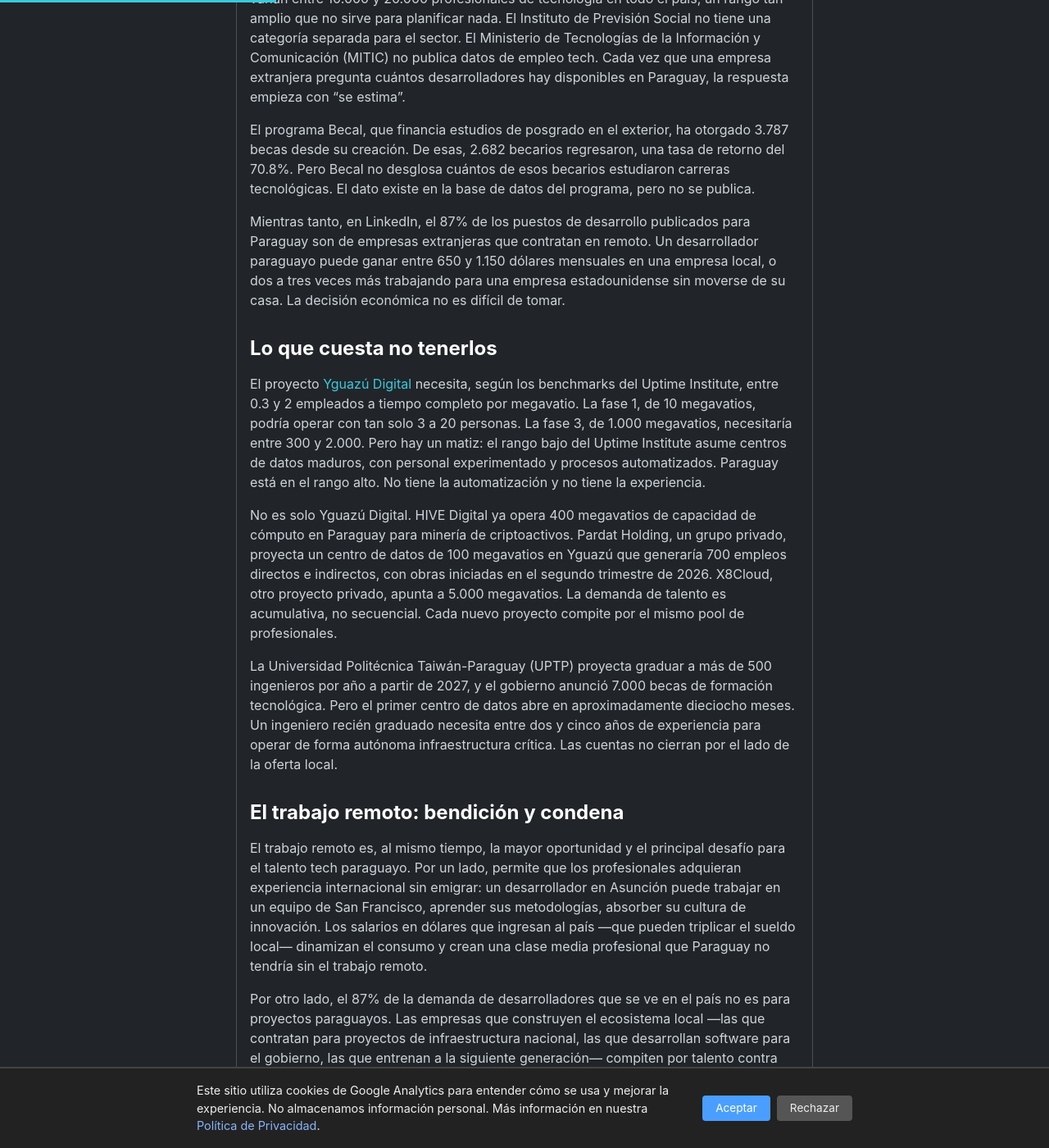
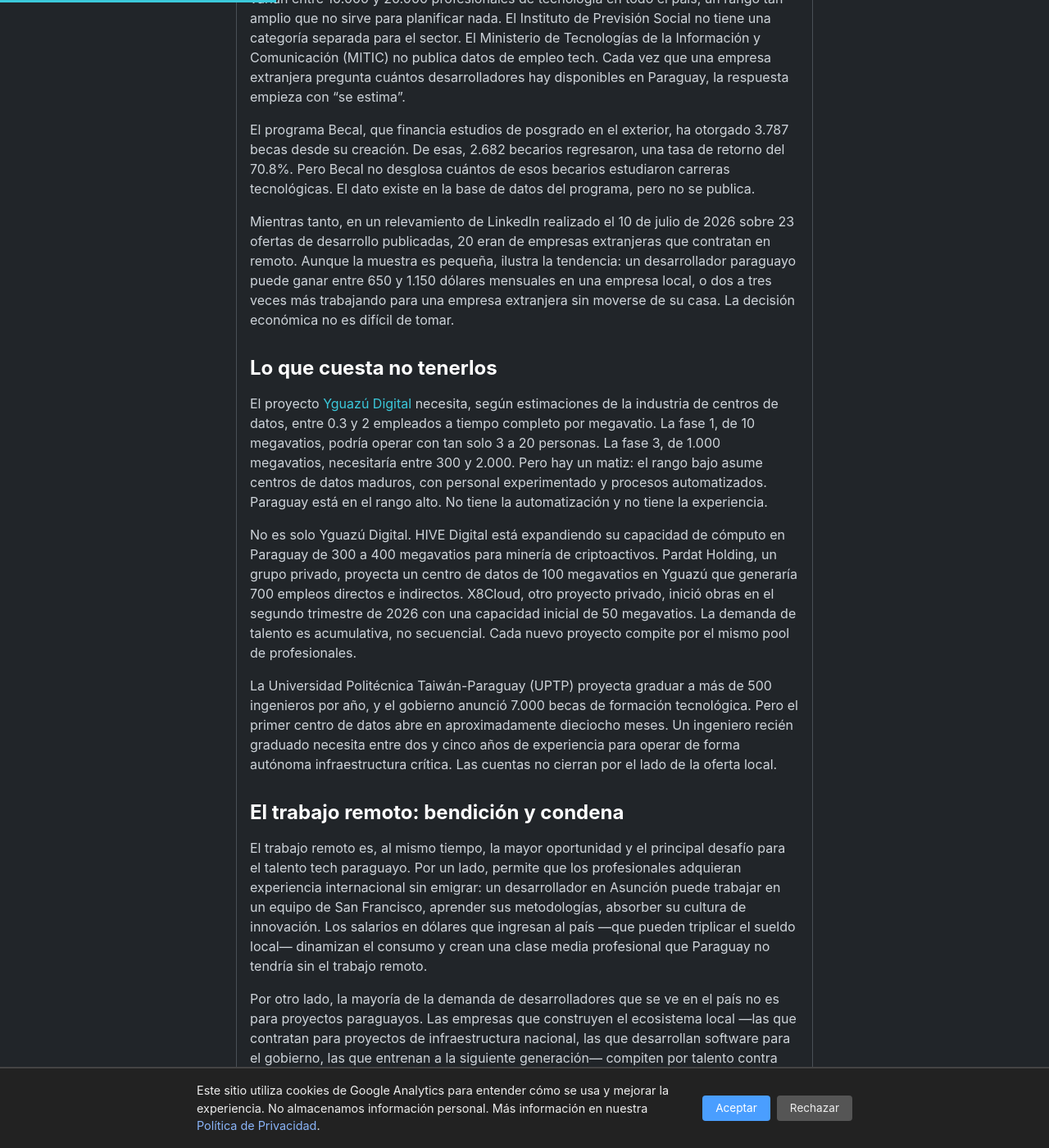
Before and after one commit to miravosqueinteresante/muchotexto.net, a Jekyll site: the page built from _posts/2026-07-10-talento-tech-paraguay-ia.md, in a window 1280 px wide and 1400 px high, scrolled down 786 px. Shown: the whole window at 82% size. Built offline with Jekyll 4.4.1, drawn with Linux system fonts in a browser that asks for light colours; comment, search, counter and statistics services are not loaded; some of the changed text lies outside the part shown.

Commit message:
Fix fact-check errors en articulo #21: 87pc sample size, Uptime attribution, X8Cloud MW, HIVE 300->400, Costa Rica number, JaP

```diff
--- a/_posts/2026-07-10-talento-tech-paraguay-ia.md
+++ b/_posts/2026-07-10-talento-tech-paraguay-ia.md
@@ -5,7 +5,7 @@
 last_modified_at: 2026-07-10
 categories: articulos
 tags: sociedad-trabajo ia-paraguay
-description: "Paraguay tiene energia y acuerdos para ser hub de IA. El 87% de los desarrolladores trabaja para el exterior y no existen datos de cuantos se fueron."
+description: "Paraguay tiene energia y acuerdos para ser hub de IA. La mayoria de los desarrolladores trabaja para el exterior y el 29% de los becarios de posgrado no regresa al pais."
 ---
 
 Paraguay tiene la energía más barata de Sudamérica, acuerdos diplomáticos con Taiwán que ningún otro país de la región puede replicar y un proyecto de centro de datos de inteligencia artificial que aspira a consumir 1.000 megavatios en su fase final. Tiene todo eso. Lo que no tiene son las personas que van a operarlo.
@@ -18,29 +18,29 @@
 
 El programa Becal, que financia estudios de posgrado en el exterior, ha otorgado 3.787 becas desde su creación. De esas, 2.682 becarios regresaron, una tasa de retorno del 70.8%. Pero Becal no desglosa cuántos de esos becarios estudiaron carreras tecnológicas. El dato existe en la base de datos del programa, pero no se publica.
 
-Mientras tanto, en LinkedIn, el 87% de los puestos de desarrollo publicados para Paraguay son de empresas extranjeras que contratan en remoto. Un desarrollador paraguayo puede ganar entre 650 y 1.150 dólares mensuales en una empresa local, o dos a tres veces más trabajando para una empresa estadounidense sin moverse de su casa. La decisión económica no es difícil de tomar.
+Mientras tanto, en un relevamiento de LinkedIn realizado el 10 de julio de 2026 sobre 23 ofertas de desarrollo publicadas, 20 eran de empresas extranjeras que contratan en remoto. Aunque la muestra es pequeña, ilustra la tendencia: un desarrollador paraguayo puede ganar entre 650 y 1.150 dólares mensuales en una empresa local, o dos a tres veces más trabajando para una empresa extranjera sin moverse de su casa. La decisión económica no es difícil de tomar.
 
 ## Lo que cuesta no tenerlos
 
-El proyecto [Yguazú Digital]({% post_url 2026-06-23-yguazu-digital-paraguay-hub-ia-mas-grande-del-mundo %}) necesita, según los benchmarks del Uptime Institute, entre 0.3 y 2 empleados a tiempo completo por megavatio. La fase 1, de 10 megavatios, podría operar con tan solo 3 a 20 personas. La fase 3, de 1.000 megavatios, necesitaría entre 300 y 2.000. Pero hay un matiz: el rango bajo del Uptime Institute asume centros de datos maduros, con personal experimentado y procesos automatizados. Paraguay está en el rango alto. No tiene la automatización y no tiene la experiencia.
+El proyecto [Yguazú Digital]({% post_url 2026-06-23-yguazu-digital-paraguay-hub-ia-mas-grande-del-mundo %}) necesita, según estimaciones de la industria de centros de datos, entre 0.3 y 2 empleados a tiempo completo por megavatio. La fase 1, de 10 megavatios, podría operar con tan solo 3 a 20 personas. La fase 3, de 1.000 megavatios, necesitaría entre 300 y 2.000. Pero hay un matiz: el rango bajo asume centros de datos maduros, con personal experimentado y procesos automatizados. Paraguay está en el rango alto. No tiene la automatización y no tiene la experiencia.
 
-No es solo Yguazú Digital. HIVE Digital ya opera 400 megavatios de capacidad de cómputo en Paraguay para minería de criptoactivos. Pardat Holding, un grupo privado, proyecta un centro de datos de 100 megavatios en Yguazú que generaría 700 empleos directos e indirectos, con obras iniciadas en el segundo trimestre de 2026. X8Cloud, otro proyecto privado, apunta a 5.000 megavatios. La demanda de talento es acumulativa, no secuencial. Cada nuevo proyecto compite por el mismo pool de profesionales.
+No es solo Yguazú Digital. HIVE Digital está expandiendo su capacidad de cómputo en Paraguay de 300 a 400 megavatios para minería de criptoactivos. Pardat Holding, un grupo privado, proyecta un centro de datos de 100 megavatios en Yguazú que generaría 700 empleos directos e indirectos. X8Cloud, otro proyecto privado, inició obras en el segundo trimestre de 2026 con una capacidad inicial de 50 megavatios. La demanda de talento es acumulativa, no secuencial. Cada nuevo proyecto compite por el mismo pool de profesionales.
 
-La Universidad Politécnica Taiwán-Paraguay (UPTP) proyecta graduar a más de 500 ingenieros por año a partir de 2027, y el gobierno anunció 7.000 becas de formación tecnológica. Pero el primer centro de datos abre en aproximadamente dieciocho meses. Un ingeniero recién graduado necesita entre dos y cinco años de experiencia para operar de forma autónoma infraestructura crítica. Las cuentas no cierran por el lado de la oferta local.
+La Universidad Politécnica Taiwán-Paraguay (UPTP) proyecta graduar a más de 500 ingenieros por año, y el gobierno anunció 7.000 becas de formación tecnológica. Pero el primer centro de datos abre en aproximadamente dieciocho meses. Un ingeniero recién graduado necesita entre dos y cinco años de experiencia para operar de forma autónoma infraestructura crítica. Las cuentas no cierran por el lado de la oferta local.
 
 ## El trabajo remoto: bendición y condena
 
 El trabajo remoto es, al mismo tiempo, la mayor oportunidad y el principal desafío para el talento tech paraguayo. Por un lado, permite que los profesionales adquieran experiencia internacional sin emigrar: un desarrollador en Asunción puede trabajar en un equipo de San Francisco, aprender sus metodologías, absorber su cultura de innovación. Los salarios en dólares que ingresan al país —que pueden triplicar el sueldo local— dinamizan el consumo y crean una clase media profesional que Paraguay no tendría sin el trabajo remoto.
 
-Por otro lado, el 87% de la demanda de desarrolladores que se ve en el país no es para proyectos paraguayos. Las empresas que construyen el ecosistema local —las que contratan para proyectos de infraestructura nacional, las que desarrollan software para el gobierno, las que entrenan a la siguiente generación— compiten por talento contra empresas que pagan en dólares desde Nueva York, Londres o São Paulo.
+Por otro lado, la mayoría de la demanda de desarrolladores que se ve en el país no es para proyectos paraguayos. Las empresas que construyen el ecosistema local —las que contratan para proyectos de infraestructura nacional, las que desarrollan software para el gobierno, las que entrenan a la siguiente generación— compiten por talento contra empresas que pagan en dólares desde Nueva York, Londres o São Paulo.
 
 Paraguay no tiene un programa de incentivos para que los profesionales tech trabajen en proyectos locales, ni un programa de retorno para la diáspora, ni una red organizada de paraguayos en tecnología en el exterior. Tampoco tiene, a diferencia de lo que hizo Costa Rica con Intel en los noventa, un mecanismo para que las empresas que llegan inviertan en formar a quienes van a contratar. Chile tiene ChileGlobal. Argentina tiene RAICES. Uruguay tiene una diáspora activa que invierte en startups locales. Paraguay no tiene nada equivalente.
 
 ## Lo que otros países hicieron
 
-Costa Rica enfrentó un problema similar cuando Intel llegó en 1997. La empresa necesitaba cientos de ingenieros y el país no los tenía. La solución no fue solamente educativa: fue un pacto entre el gobierno, la universidad pública y la empresa. El Instituto Tecnológico de Costa Rica (TEC) ajustó sus currículos a las necesidades de Intel. El gobierno garantizó estabilidad fiscal y jurídica. Intel invirtió en formación. Veinticinco años después, Costa Rica exporta dispositivos médicos por 33.680 millones de dólares y tiene uno de los ecosistemas de talento más sólidos de América Latina.
+Costa Rica enfrentó un problema similar cuando Intel llegó en 1997. La empresa necesitaba cientos de ingenieros y el país no los tenía. La solución no fue solamente educativa: fue un pacto entre el gobierno, la universidad pública y la empresa. El Instituto Tecnológico de Costa Rica (TEC) ajustó sus currículos a las necesidades de Intel. El gobierno garantizó estabilidad fiscal y jurídica. Intel invirtió en formación. Veinticinco años después, Costa Rica es el mayor exportador de dispositivos médicos de América Latina y tiene uno de los ecosistemas de talento más sólidos de la región.
 
-Uruguay, con una población similar a la paraguaya, construyó un ecosistema tech que produce la mayor densidad de desarrolladores per cápita de Sudamérica. La clave no fue solo el Plan Ceibal —que entregó computadoras— sino Jóvenes a Programar, un programa intensivo que en seis ediciones colocó a más de 4.000 graduados en el mercado laboral. Lecciones similares dejaron Estonia y su programa Tiigrihüpe, e India y su explosión de servicios de TI en los noventa.
+Uruguay, con una población similar a la paraguaya, construyó un ecosistema tech que produce la mayor densidad de desarrolladores per cápita de Sudamérica. La clave no fue solo el Plan Ceibal —que entregó computadoras— sino Jóvenes a Programar, un programa intensivo de formación en programación que en seis ediciones insertó a miles de graduados en el mercado laboral. Lecciones similares dejaron Estonia y su programa Tiigrihüpe, e India y su explosión de servicios de TI en los noventa.
 
 El patrón es consistente: los países que resolvieron su brecha de talento tech combinaron tres elementos. Primero, un sistema educativo alineado con la demanda del sector privado, no con la oferta académica. Segundo, incentivos fiscales y regulatorios para que las empresas contraten y formen localmente. Tercero, una política activa de retención y retorno de talento.
 
@@ -54,12 +54,11 @@
 
 ## Fuentes
 
-- [Uptime Institute — "Data Center Staffing Benchmarks"](https://uptimeinstitute.com/resources/research)
 - [Becal Paraguay — Estadísticas de becarios](https://www.becal.gov.py/) (3.787 becarios, 2.682 retornados)
 - [Forbes Paraguay — "La carrera energía: criptominería, data centers, nuevas industrias miran Paraguay"](https://www.forbes.com.py/negocios/la-carrera-energia-criptomineria-data-centers-nuevas-industrias-miran-paraguay-n87697) (15 marzo 2026)
 - [TEDIC — "Todo lo que tenés que saber sobre la criptominería en Paraguay"](https://www.tedic.org/cripto_en_py/) (6 noviembre 2024)
-- [Plan Ceibal — Jóvenes a Programar](https://jovenesaprogramar.ceibal.edu.uy/)
-- [Education First — EF English Proficiency Index 2025](https://www.ef.com/epi/)
+- [Wikipedia — Tiigrihüpe](https://en.wikipedia.org/wiki/Tiigrih%C3%BCpe)
+- [Lead the Shift — "Paraguay's Tech Migration"](https://leadtheshift.com/) (marzo 2025)
 
 <script type="application/ld+json">
 {
@@ -79,7 +78,7 @@
       "name": "¿Cuántos trabajadores necesita un centro de datos como Yguazú Digital?",
       "acceptedAnswer": {
         "@type": "Answer",
-        "text": "Según los benchmarks del Uptime Institute, se necesitan entre 0.3 y 2 empleados a tiempo completo por megavatio. La fase 1 de Yguazú Digital (10 MW) necesitaría entre 3 y 20 personas. La fase 3 (1.000 MW) requeriría entre 300 y 2.000 trabajadores."
+        "text": "Según estimaciones de la industria, se necesitan entre 0.3 y 2 empleados a tiempo completo por megavatio. La fase 1 de Yguazú Digital (10 MW) necesitaría entre 3 y 20 personas. La fase 3 (1.000 MW) requeriría entre 300 y 2.000 trabajadores."
       }
     },
     {
```
